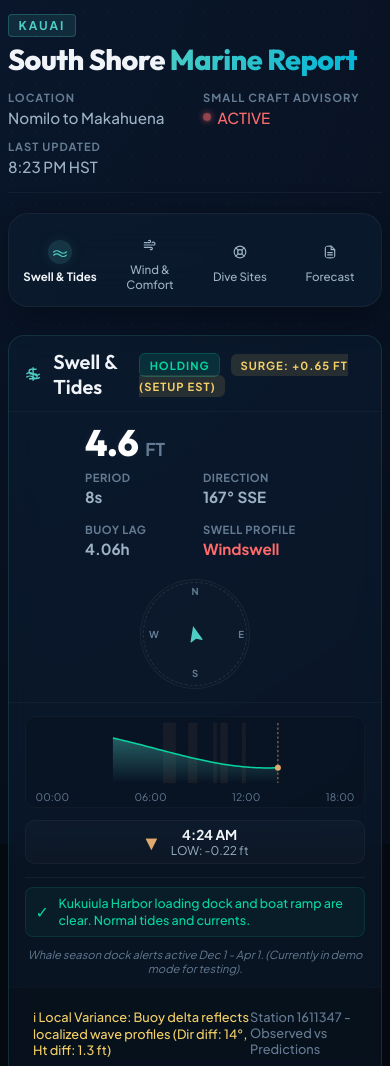
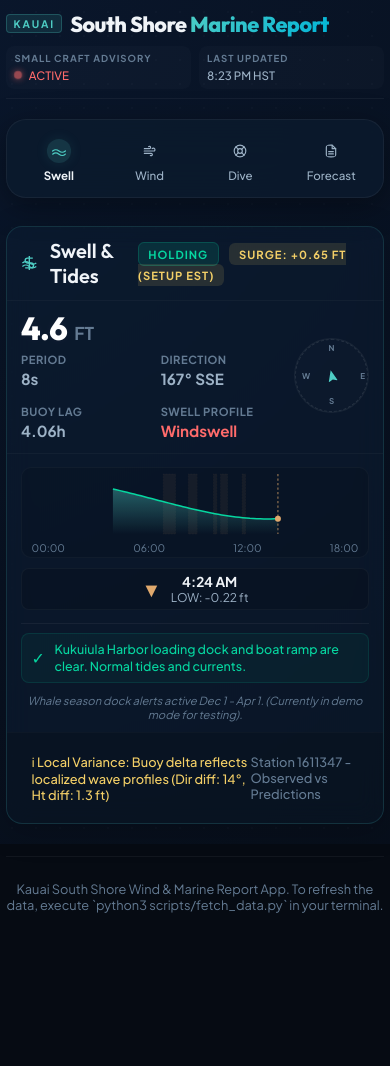
Before and after one commit to drewman24seven/Southside-kauai-report, a plain HTML site: page index.html in a window 390 px wide. Shown: the top 1066 px of the page. After the commit the page ends 923 px from the top, so only its background shows below. Drawn offline with Linux system fonts and the light colour scheme; no server answers.

Commit message:
Add files via upload

```diff
--- a/index.html
+++ b/index.html
@@ -44,7 +44,7 @@
                     <path d="M2 12c4-3 6-3 10 0s6 3 10 0" />
                     <path d="M2 17c4-3 6-3 10 0s6 3 10 0" />
                 </svg>
-                <span class="tab-label">Swell & Tides</span>
+                <span class="tab-label">Swell</span>
             </button>
             <button class="mobile-tab-item" id="tab-wind">
                 <span class="tab-indicator"></span>
@@ -53,7 +53,7 @@
                     <path d="M12.59 19.41A2 2 0 1 0 14 16H2" />
                     <path d="M15.73 7.73A2.5 2.5 0 1 1 19.5 12H2" />
                 </svg>
-                <span class="tab-label">Wind & Comfort</span>
+                <span class="tab-label">Wind</span>
             </button>
             <button class="mobile-tab-item" id="tab-dive">
                 <span class="tab-indicator"></span>
@@ -65,7 +65,7 @@
                     <line x1="14.83" y1="14.83" x2="19.07" y2="19.07" />
                     <line x1="4.93" y1="19.07" x2="9.17" y2="14.83" />
                 </svg>
-                <span class="tab-label">Dive Sites</span>
+                <span class="tab-label">Dive</span>
             </button>
             <button class="mobile-tab-item" id="tab-forecast">
                 <span class="tab-indicator"></span>
--- a/style.css
+++ b/style.css
@@ -969,63 +969,124 @@ body {
 /* Mobile responsive styles (max-width: 550px) */
 @media (max-width: 550px) {
     body {
-        padding: 0.8rem 0.5rem;
+        padding: 0.6rem 0.4rem;
     }
 
     .main-header {
         flex-direction: column;
         align-items: flex-start;
-        gap: 0.8rem;
-        padding-bottom: 1rem;
+        gap: 0.5rem;
+        padding-bottom: 0.6rem;
+    }
+
+    .header-logo {
+        display: flex;
+        align-items: center;
+        gap: 0.5rem;
     }
 
     .header-logo h1 {
-        font-size: 1.8rem;
+        font-size: 1.35rem;
+        margin-top: 0;
+    }
+
+    .island-badge {
+        font-size: 0.65rem;
+        padding: 2px 6px;
     }
 
     .header-meta {
         flex-direction: row;
-        flex-wrap: wrap;
-        gap: 0.75rem 1rem;
+        flex-wrap: nowrap;
+        gap: 0.5rem;
         width: 100%;
-        justify-content: space-between;
+        justify-content: flex-start;
+    }
+
+    /* Hide redundant Location metadata box on phone screens to save screen height */
+    .header-meta .meta-item:first-child {
+        display: none;
     }
 
     .meta-item {
         flex: 1;
-        min-width: 120px;
+        min-width: 0;
+        padding: 6px 8px;
+        background: rgba(255, 255, 255, 0.02);
+        border-radius: 8px;
+    }
+
+    .meta-label {
+        font-size: 0.6rem;
+    }
+
+    .meta-val {
+        font-size: 0.72rem;
     }
 
     .card-header {
-        padding: 0.8rem 1rem;
+        padding: 0.7rem 0.85rem;
     }
 
     .card-body {
-        padding: 0.8rem 1rem;
-        gap: 0.8rem;
+        padding: 0.7rem 0.85rem;
+        gap: 0.6rem;
     }
 
     /* Stack wind report columns on mobile */
     .twin-wind-container {
         flex-direction: column;
-        gap: 0.8rem;
+        gap: 0.6rem;
         width: 100%;
     }
 
-    /* Stack combined Swell & Tides rows on mobile */
-    .marine-row {
-        flex-direction: column;
+    /* Keep Swell Stats and Compass side-by-side but compact on mobile */
+    .swell-row-container {
+        flex-direction: row !important;
         align-items: center !important;
-        gap: 0.8rem;
+        justify-content: space-between !important;
+        width: 100% !important;
+    }
+
+    .swell-row-container .swell-stats {
+        flex: 1;
+        min-width: 0;
     }
 
     .swell-row-container .wave-compass-container {
-        margin: 0.5rem auto 0;
+        width: 75px !important;
+        height: 75px !important;
+        margin: 0 !important;
+        flex-shrink: 0;
+    }
+
+    .wave-compass-container .compass-dial {
+        top: 0px !important;
+        left: 0px !important;
+        right: 0px !important;
+        bottom: 0px !important;
+    }
+
+    .wave-compass-container .compass-marker {
+        font-size: 0.5rem !important;
+    }
+
+    .wave-compass-container .compass-arrow {
+        width: 14px !important;
+        height: 14px !important;
+        margin-top: -7px !important;
+        margin-left: -7px !important;
+    }
+
+    /* Keep Tide Graph and Extremes compact */
+    .tide-row-container {
+        flex-direction: column !important;
+        gap: 0.6rem !important;
     }
 
     .tide-row-container .tide-graph-container {
         margin-right: 0 !important;
-        margin-bottom: 0.5rem;
+        margin-bottom: 0;
         width: 100%;
     }
 
@@ -1033,18 +1094,30 @@ body {
         flex-direction: row !important;
         justify-content: space-around !important;
         width: 100% !important;
-        gap: 1rem !important;
+        gap: 0.5rem !important;
     }
 
     .tide-extreme-stats .extreme-stat-item {
         flex: 1;
         text-align: center;
         justify-content: center;
+        padding: 4px;
+        background: rgba(0, 0, 0, 0.15);
+        border-radius: 8px;
+    }
+
+    /* Forecast text container constraint to prevent offscreen stretch */
+    .forecast-content {
+        max-height: 250px;
+        overflow-y: auto;
+        padding-right: 4px;
+        font-size: 0.78rem;
+        line-height: 1.4;
     }
 
     /* Shrunk stat text on small mobile screens */
     .stat-number {
-        font-size: 2.3rem;
+        font-size: 2rem;
     }
 }
 
```
